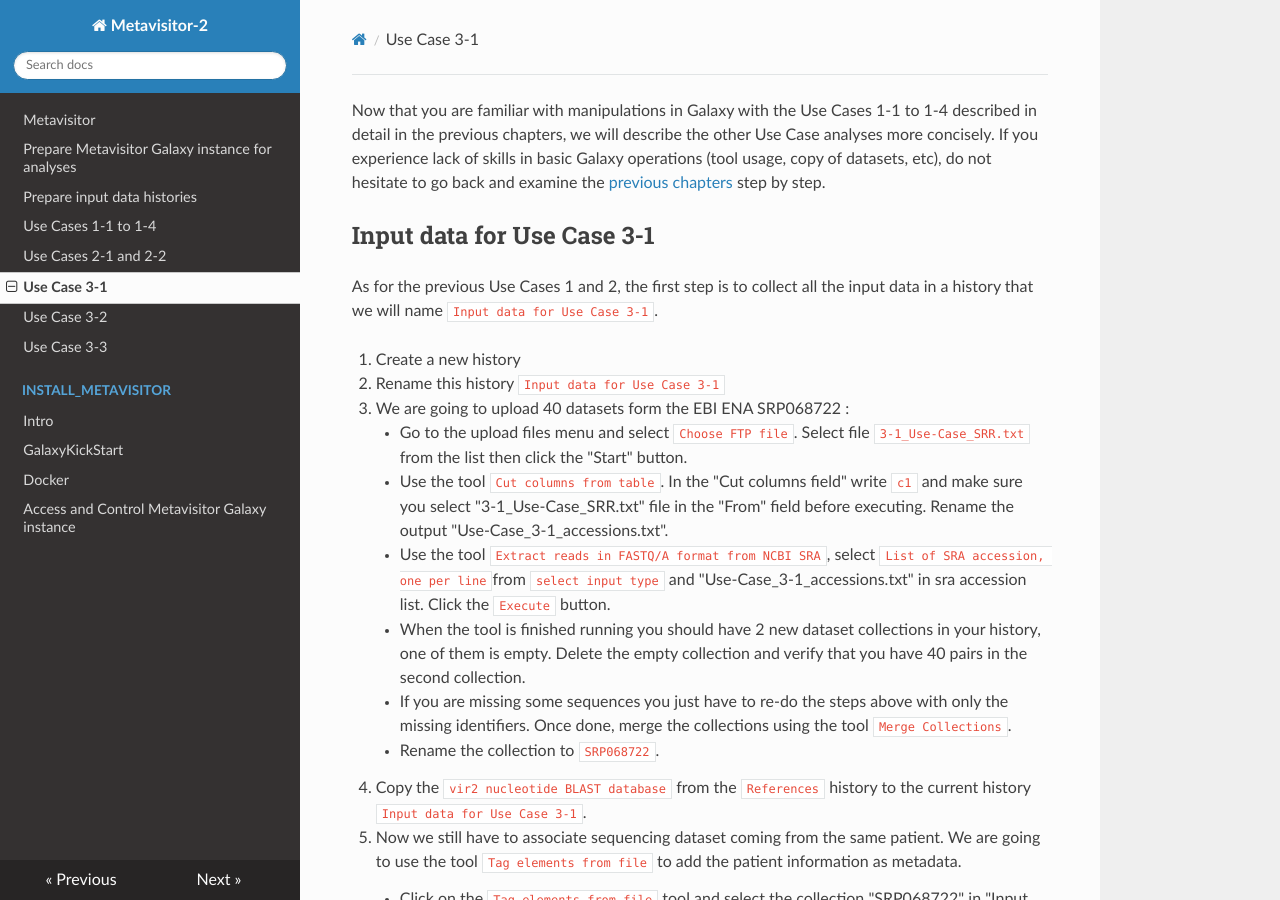
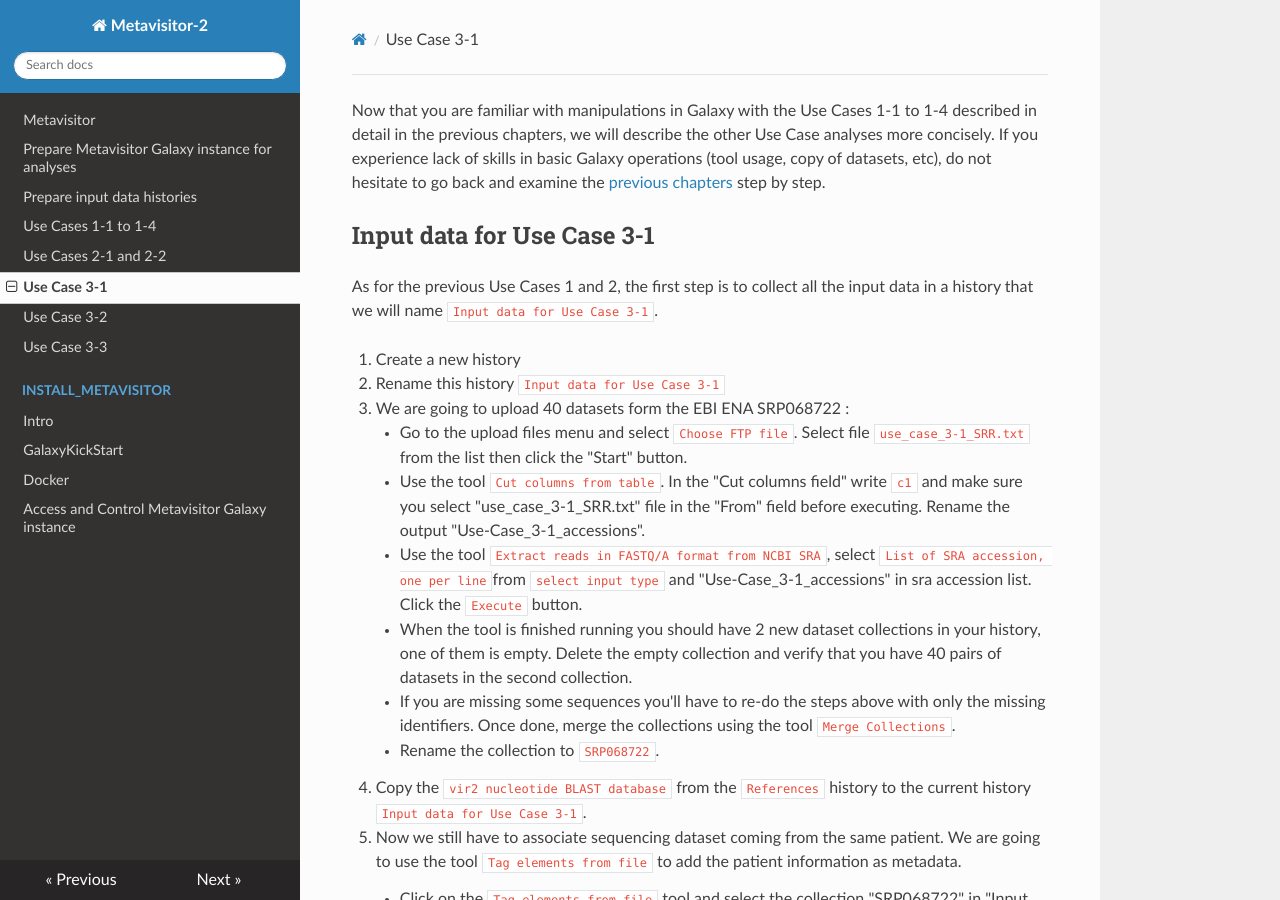
Before and after one commit to ARTbio/metavisitor, an MkDocs documentation site: the page built from docs/use_case_3-1.md, in a window 1280 px wide and 900 px high. Built offline with MkDocs 1.6.1, drawn with Linux system fonts in a browser that asks for light colours; nearby versions of some CDN libraries; old or Windows-style settings are respelled for this version of MkDocs.

Commit message:
change file name

```diff
--- a/docs/use_case_3-1.md
+++ b/docs/use_case_3-1.md
@@ -8,11 +8,11 @@
 1. Create a new history
 - Rename this history `Input data for Use Case 3-1`
 - We are going to upload 40 datasets form the EBI ENA SRP068722 :
-    - Go to the upload files menu and select `Choose FTP file`. Select file `3-1_Use-Case_SRR.txt` from the list then click the "Start" button.
-    - Use the tool `Cut columns from table`. In the "Cut columns field" write `c1` and make sure you select "3-1_Use-Case_SRR.txt" file in the "From" field before executing. Rename the output "Use-Case_3-1_accessions.txt".
-    - Use the tool `Extract reads in FASTQ/A format from NCBI SRA`, select `List of SRA accession, one per line`from `select input type` and "Use-Case_3-1_accessions.txt" in sra accession list. Click the `Execute` button.
-    - When the tool is finished running you should have 2 new dataset collections in your history, one of them is empty. Delete the empty collection and verify that you have 40 pairs in the second collection.
-    - If you are missing some sequences you just have to re-do the steps above with only the missing identifiers. Once done, merge the collections using the tool `Merge Collections`.
+    - Go to the upload files menu and select `Choose FTP file`. Select file `use_case_3-1_SRR.txt` from the list then click the "Start" button.
+    - Use the tool `Cut columns from table`. In the "Cut columns field" write `c1` and make sure you select "use_case_3-1_SRR.txt" file in the "From" field before executing. Rename the output "Use-Case_3-1_accessions".
+    - Use the tool `Extract reads in FASTQ/A format from NCBI SRA`, select `List of SRA accession, one per line`from `select input type` and "Use-Case_3-1_accessions" in sra accession list. Click the `Execute` button.
+    - When the tool is finished running you should have 2 new dataset collections in your history, one of them is empty. Delete the empty collection and verify that you have 40 pairs of datasets in the second collection.
+    - If you are missing some sequences you'll have to re-do the steps above with only the missing identifiers. Once done, merge the collections using the tool `Merge Collections`.
     - Rename the collection to `SRP068722`.
 2. Copy the `vir2 nucleotide BLAST database` from the `References` history to the current history `Input data for Use Case 3-1`.
 3. Now we still have to associate sequencing dataset coming from the same patient. We are going to use the tool `Tag elements from file` to add the patient information as metadata.
```
